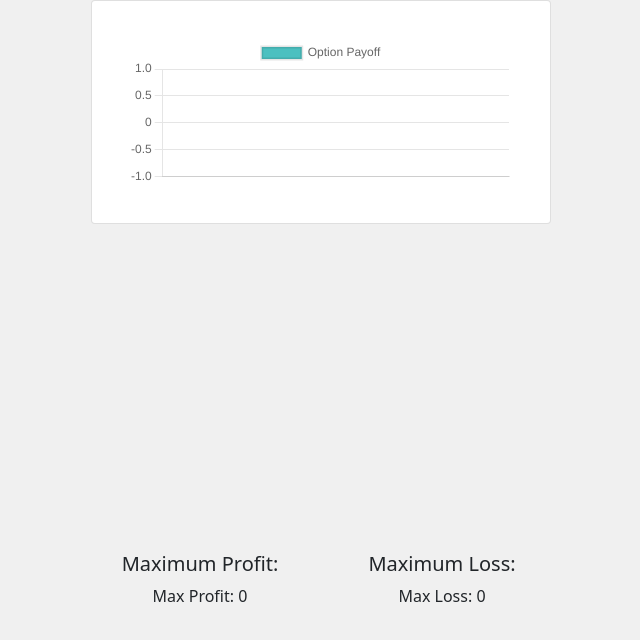
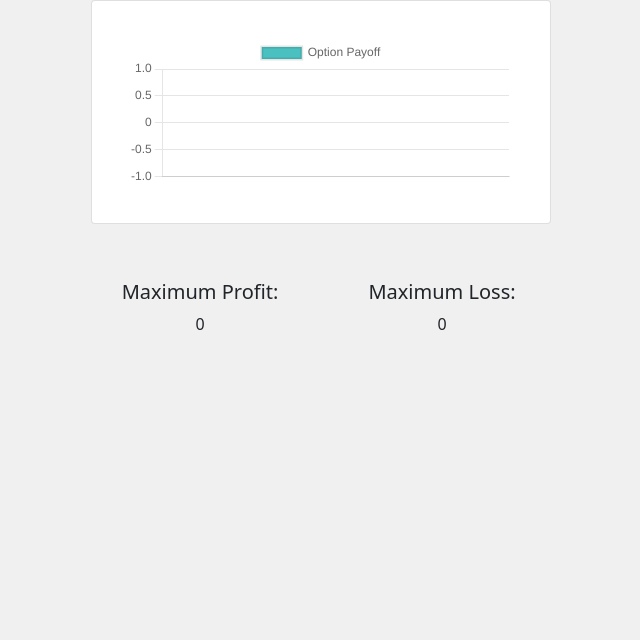
Before and after one commit to Rishuraj3732/optiongraphs, a plain HTML site: page graph1.html in a window 1280 px wide. Shown: the part 132-772 px from the top of the page, without its empty margins (319-959 px from the left). Drawn offline with nearby package versions, Linux system fonts and the light colour scheme.

Commit message:
Update graph1.html

```diff
--- a/graph1.html
+++ b/graph1.html
@@ -13,7 +13,6 @@
             max-width: 500px; /* Set the maximum width of the container */
             margin: 0 auto; /* Center the container horizontally */
             padding: 20px;
-            height: 600px; /* Set the desired height of the container */
         }
 
         .card {
@@ -107,8 +106,8 @@
             maxLoss = -premium;
         }
 
-        document.getElementById("max-profit").innerHTML = "Max Profit: " + maxProfit;
-        document.getElementById("max-loss").innerHTML = "Max Loss: " + maxLoss;
+        document.getElementById("max-profit").innerHTML = maxProfit;
+        document.getElementById("max-loss").innerHTML = maxLoss;
     </script>
 </body>
 </html>
```
